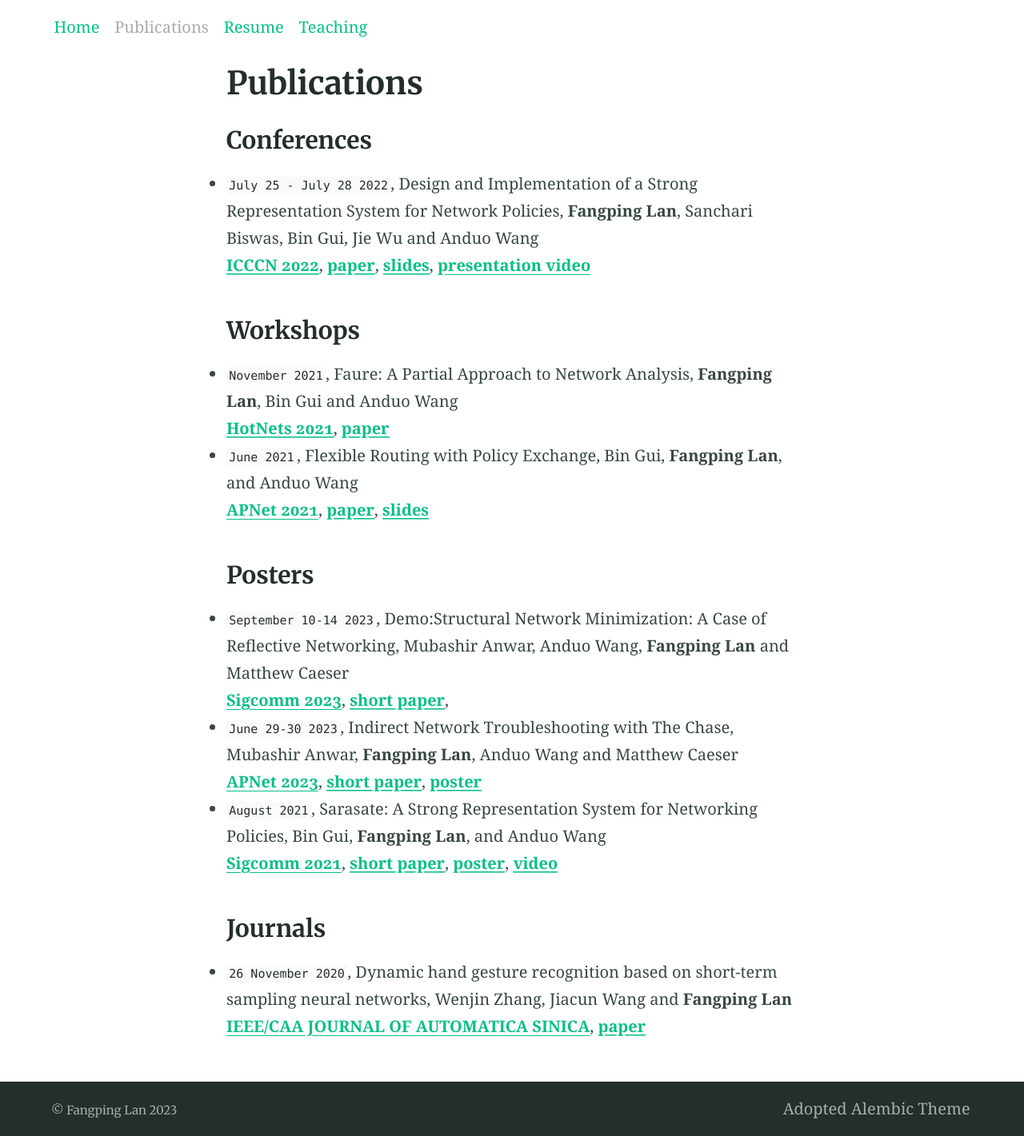
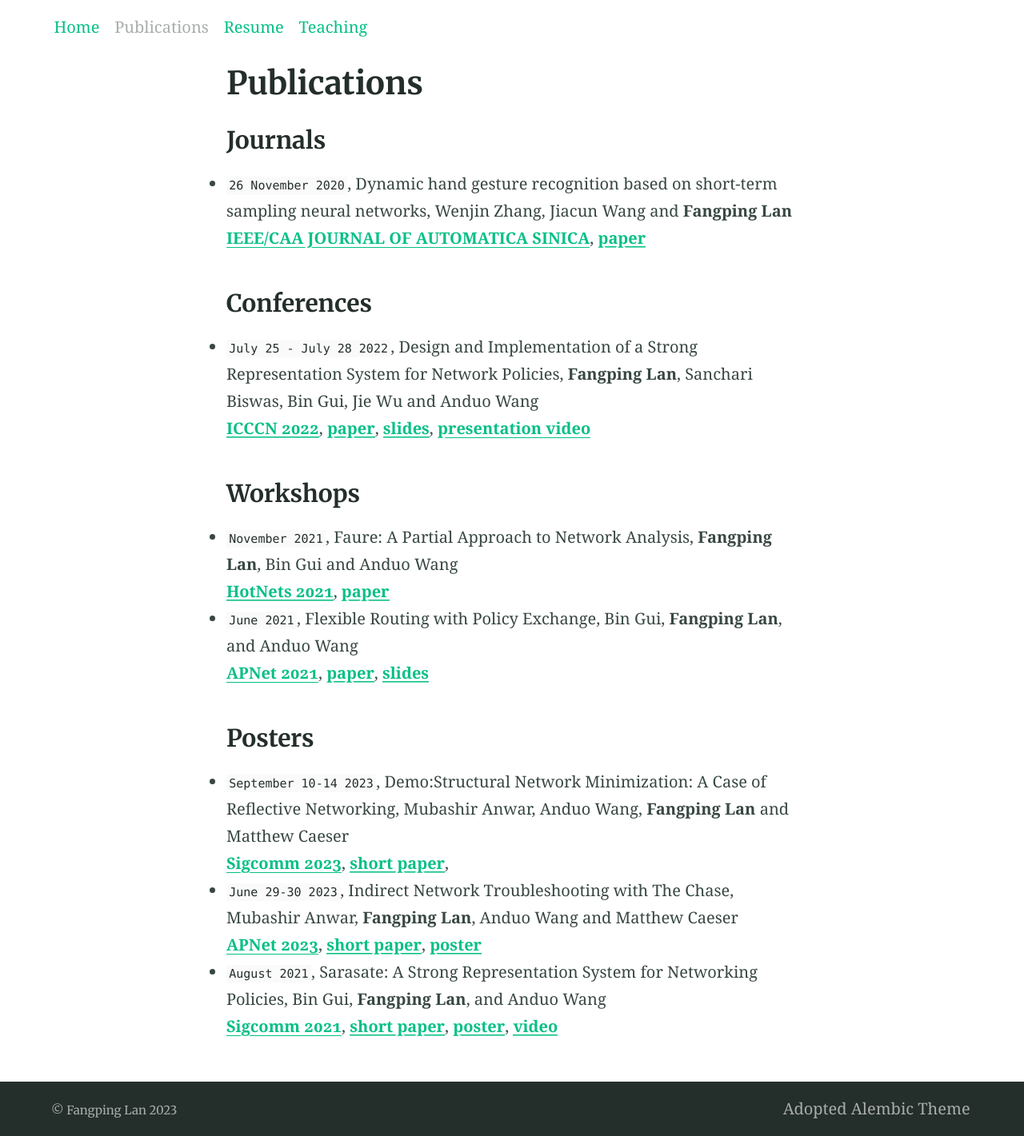
Before and after one commit to lanfangping/lanfangping.github.io, a Jekyll site: the page built from publications.md, in a window 1280 px wide. Shown: the whole page at 80% size. Built offline with Jekyll 4.4.1, drawn with Linux system fonts in a browser that asks for light colours; part of the change alters nothing that is shown.

```diff
--- a/publications.md
+++ b/publications.md
@@ -6,7 +6,12 @@ title: Publications
 # excerpt: "A demo of Markdown and HTML includes"
 aside: False
 ---
+### Journals
 
+- `26 November 2020`, Dynamic hand gesture recognition based on short-term sampling neural networks, Wenjin Zhang, Jiacun Wang and **Fangping Lan**
+
+  [**IEEE/CAA JOURNAL OF AUTOMATICA SINICA**](/),
+  [**paper**](https://ieeexplore.ieee.org/document/9272702)
 
 ### Conferences
 
@@ -53,10 +58,3 @@ aside: False
   [**short paper**](https://anduowang.github.io/docs/sigcomm2021demo.pdf),
   [**poster**](docs/sigcom2021demo/Poster-%20Sarasate%20A%20Strong%20Representation%20System%20for%20Network%20Policies.pdf),
   [**video**](https://youtu.be/w9nH2et3zdI)
-
-### Journals
-
-- `26 November 2020`, Dynamic hand gesture recognition based on short-term sampling neural networks, Wenjin Zhang, Jiacun Wang and **Fangping Lan**
-
-  [**IEEE/CAA JOURNAL OF AUTOMATICA SINICA**](/),
-  [**paper**](https://ieeexplore.ieee.org/document/9272702)
```
